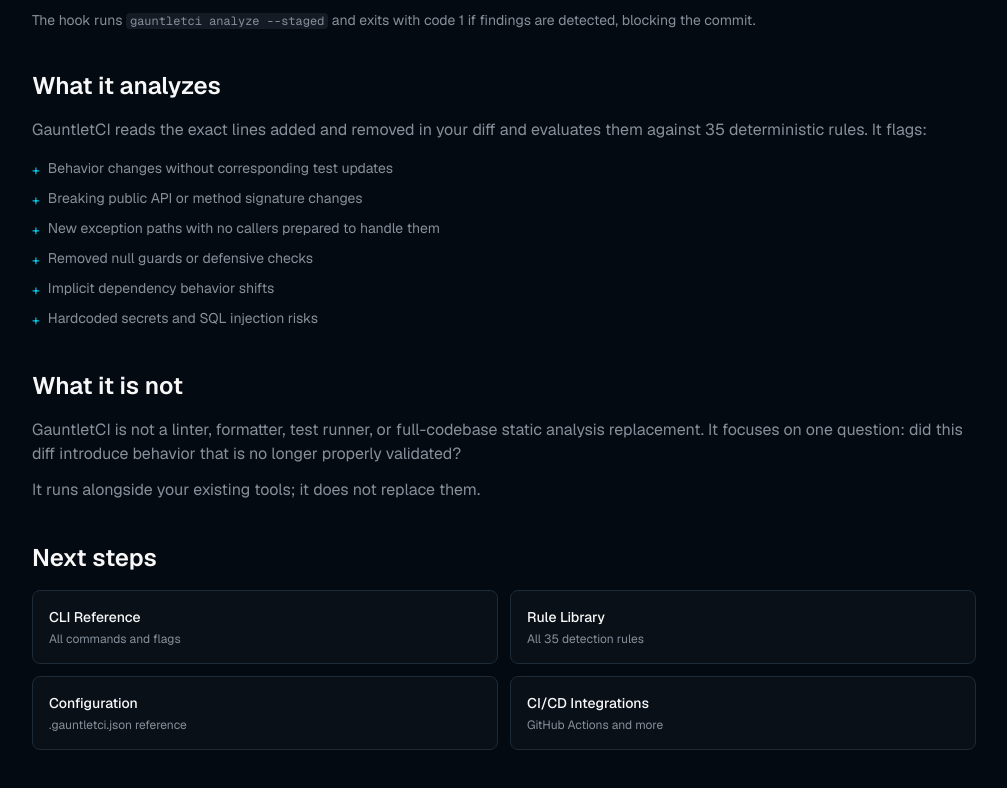
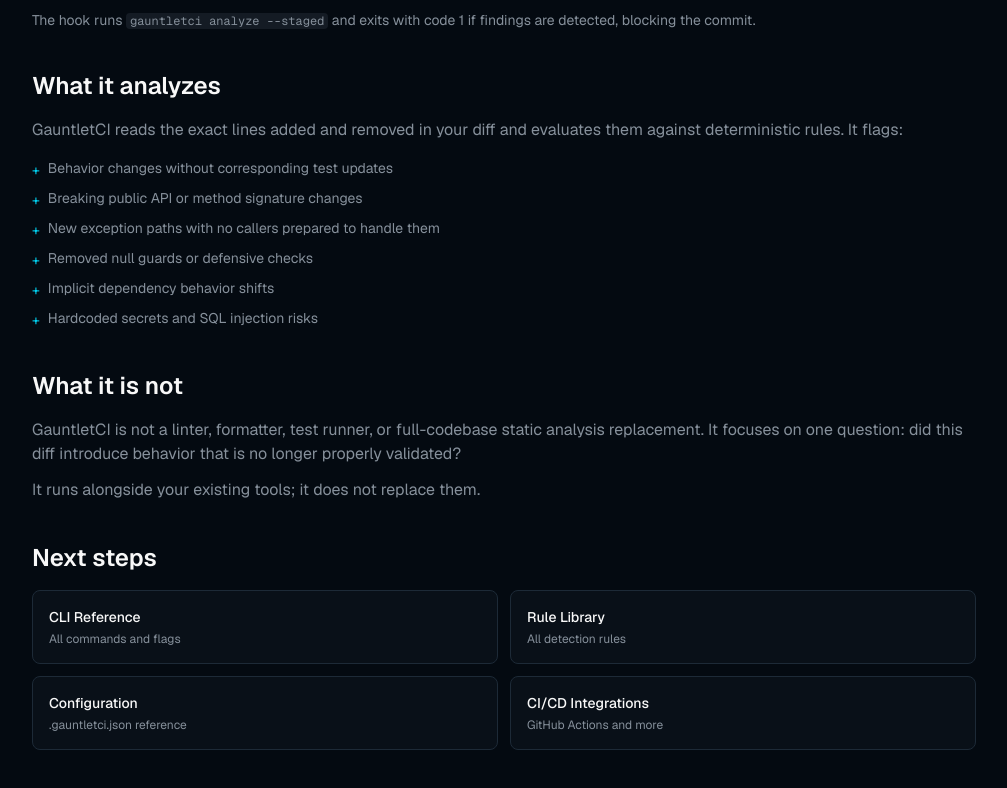
Before and after one commit to EricCogen/GauntletCI, a Next.js app in the folder site/: page /docs in a window 1280 px wide. Shown: the part 876-1664 px from the top of the page, without its empty margins (272-1279 px from the left). Built offline with nearby package versions, Linux system fonts and the light colour scheme.

Commit message:
[DOCS] Remove hardcoded rule counts from site copy

```diff
--- a/site/app/detect-breaking-changes-before-merge/page.tsx
+++ b/site/app/detect-breaking-changes-before-merge/page.tsx
@@ -159,7 +159,7 @@
               href="/docs/rules"
               className="inline-flex items-center gap-2 rounded-lg border border-border bg-card px-6 py-3 text-sm font-semibold hover:bg-card/80 transition-colors"
             >
-              View all 30 detection rules
+              View all detection rules
             </Link>
           </div>
 
--- a/site/app/detections/page.tsx
+++ b/site/app/detections/page.tsx
@@ -214,7 +214,7 @@
               href="/docs/rules"
               className="inline-flex items-center gap-2 rounded-lg border border-border bg-card px-6 py-3 text-sm font-semibold hover:bg-card/80 transition-colors"
             >
-              View all 35 detection rules
+              View all detection rules
             </Link>
           </div>
 
--- a/site/app/docs/page.tsx
+++ b/site/app/docs/page.tsx
@@ -70,7 +70,7 @@
       <section>
         <h2 className="text-2xl font-semibold mb-4">What it analyzes</h2>
         <p className="text-muted-foreground mb-4">
-          GauntletCI reads the exact lines added and removed in your diff and evaluates them against 35 deterministic rules. It flags:
+          GauntletCI reads the exact lines added and removed in your diff and evaluates them against deterministic rules. It flags:
         </p>
         <ul className="space-y-2 text-sm text-muted-foreground list-none">
           {[
@@ -105,7 +105,7 @@
         <div className="grid grid-cols-1 sm:grid-cols-2 gap-3">
           {[
             { href: "/docs/cli-reference", label: "CLI Reference", desc: "All commands and flags" },
-            { href: "/docs/rules", label: "Rule Library", desc: "All 35 detection rules" },
+            { href: "/docs/rules", label: "Rule Library", desc: "All detection rules" },
             { href: "/docs/configuration", label: "Configuration", desc: ".gauntletci.json reference" },
             { href: "/docs/integrations", label: "CI/CD Integrations", desc: "GitHub Actions and more" },
           ].map((link) => (
--- a/site/app/docs/rules/page.tsx
+++ b/site/app/docs/rules/page.tsx
@@ -4,7 +4,7 @@
 export const metadata: Metadata = {
   title: "Rule Library | GauntletCI Docs",
   description:
-    "35 deterministic rules for detecting behavioral regressions, security risks, breaking changes, and code quality issues in C# and .NET pull request diffs.",
+    "Deterministic rules for detecting behavioral regressions, security risks, breaking changes, and code quality issues in C# and .NET pull request diffs.",
   alternates: { canonical: "/docs/rules" },
 };
 
@@ -314,7 +314,7 @@
   "@context": "https://schema.org",
   "@type": "ItemList",
   "name": "GauntletCI Detection Rules",
-  "description": "35 deterministic rules for detecting behavioral regressions, security risks, breaking changes, and code quality issues in C# .NET diffs.",
+  "description": "Deterministic rules for detecting behavioral regressions, security risks, breaking changes, and code quality issues in C# .NET diffs.",
   "url": "https://gauntletci.com/docs/rules",
   "numberOfItems": totalRules,
   "itemListElement": categories.flatMap((cat, ci) =>
--- a/site/app/why-tests-miss-bugs/page.tsx
+++ b/site/app/why-tests-miss-bugs/page.tsx
@@ -158,7 +158,7 @@
               href="/docs/rules"
               className="inline-flex items-center gap-2 rounded-lg border border-border bg-card px-6 py-3 text-sm font-semibold hover:bg-card/80 transition-colors"
             >
-              See the 30 detection rules
+              See the detection rules
             </Link>
           </div>
 
--- a/site/components/detection-rules.tsx
+++ b/site/components/detection-rules.tsx
@@ -44,7 +44,7 @@
       <div className="mx-auto max-w-7xl px-4 sm:px-6 lg:px-8">
         <div className="text-center mb-16">
           <h2 className="text-3xl sm:text-4xl font-bold tracking-tight text-balance">
-            35 built-in detection rules
+            Built-in detection rules
           </h2>
           <p className="mt-4 text-lg text-muted-foreground max-w-2xl mx-auto text-pretty">
             Comprehensive coverage across behavioral risk categories.
--- a/site/components/features-benefits.tsx
+++ b/site/components/features-benefits.tsx
@@ -13,7 +13,7 @@
   {
     icon: ShieldAlert,
     feature: "Deterministic Change-Risk Detection",
-    what: "35 rules analyze the exact lines added or removed in a diff, not the whole file. Each rule targets a specific class of risk: removed logic without tests, breaking API changes, hardcoded secrets, unsafe casts, missing null guards, and more.",
+    what: "Rules analyze the exact lines added or removed in a diff, not the whole file. Each rule targets a specific class of risk: removed logic without tests, breaking API changes, hardcoded secrets, unsafe casts, missing null guards, and more.",
     benefit: "A second opinion on every commit that focuses entirely on what changed and why it might fail in production, catching the things that look fine in review but break at runtime.",
   },
   {
```
